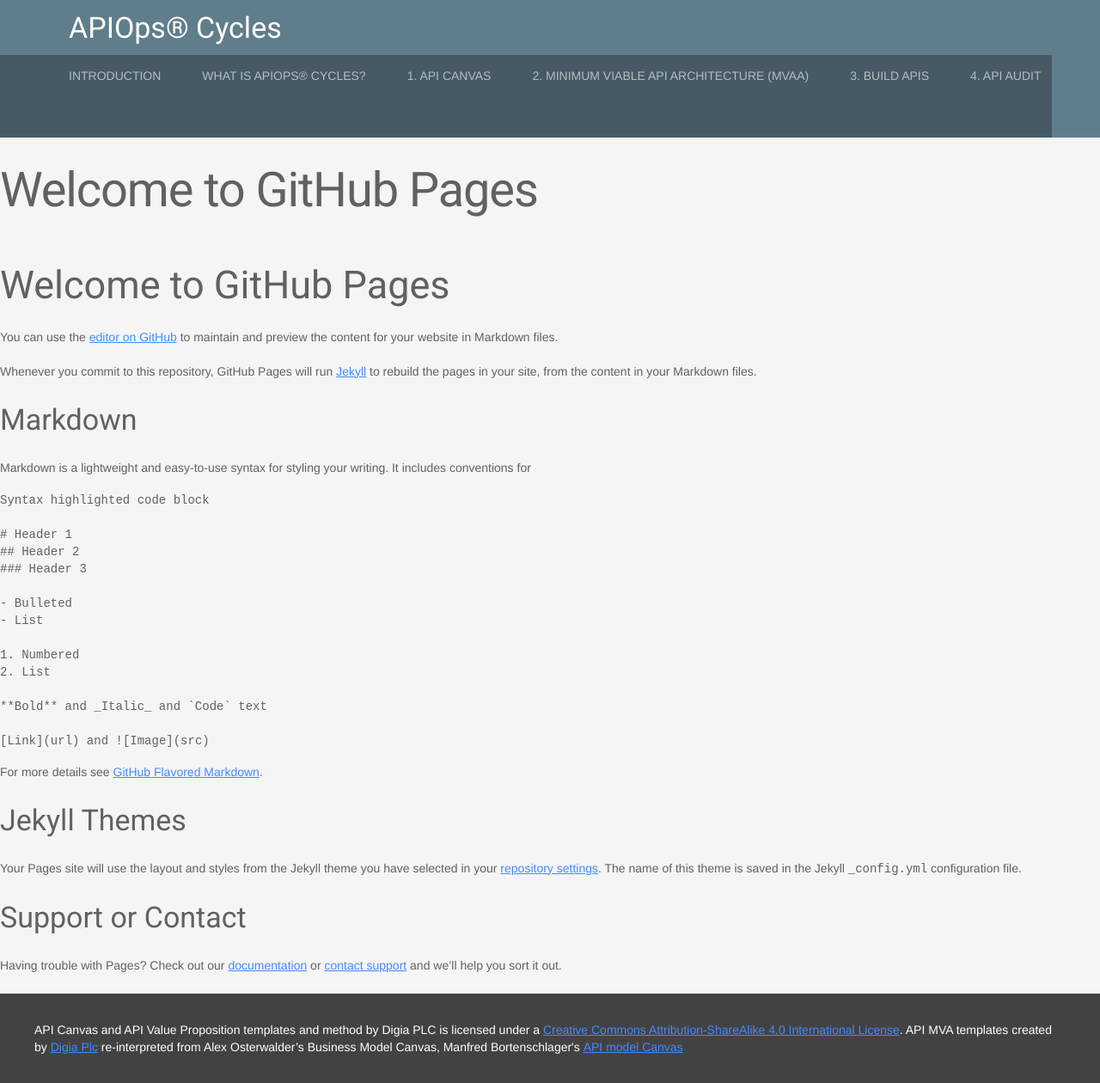
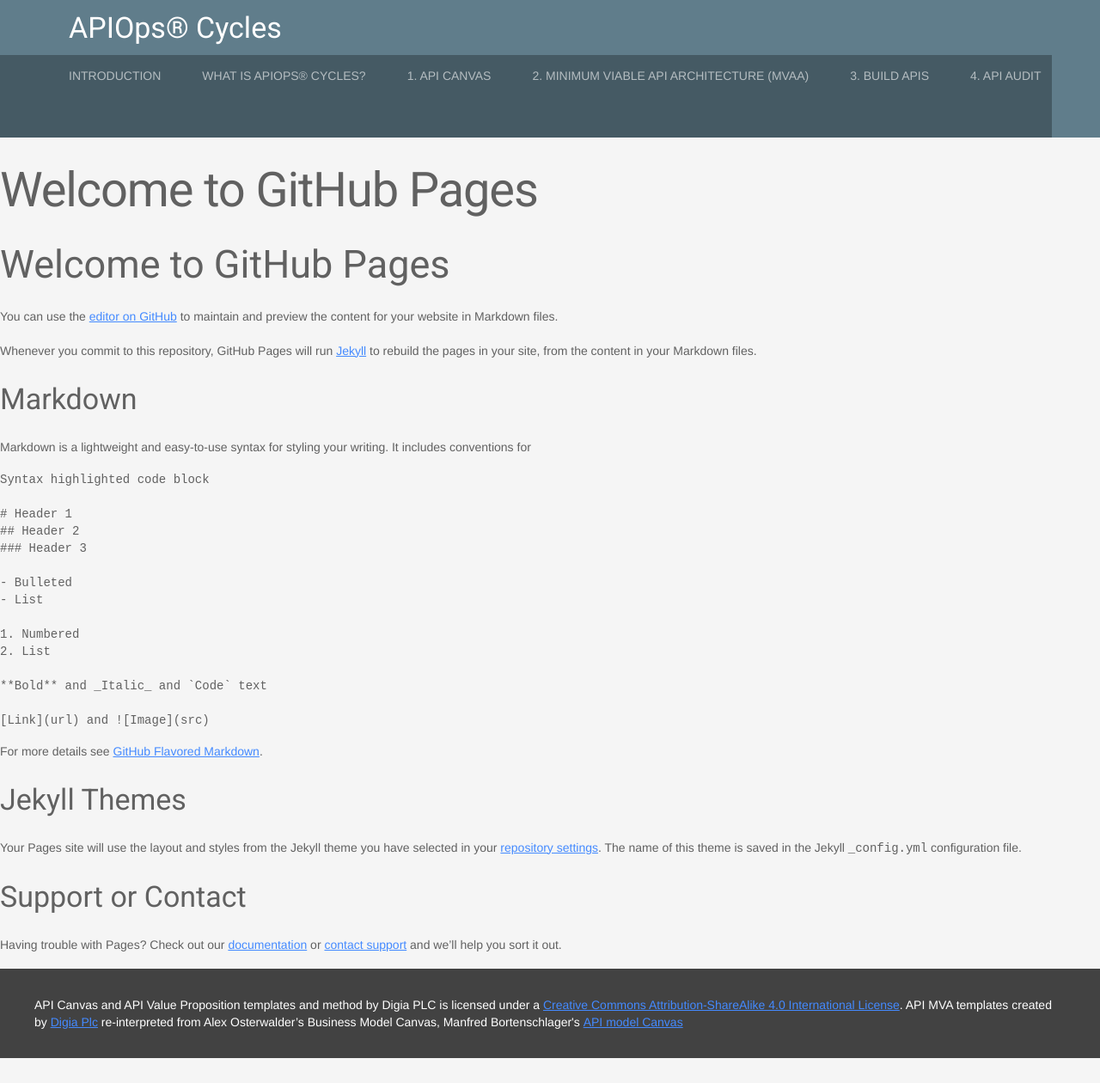
Before and after one commit to mniinio/APIOps-cycles, a Jekyll site: the page built from README.md, in a window 1280 px wide. Shown: the whole page at 86% size. Built offline with Jekyll 4.4.1, drawn with Linux system fonts in a browser that asks for light colours; our own code applies the rules of GitHub Pages for plain Markdown files; after the commit the page ends 1231 px from its top, so only the background shows below that.

Commit message:
removing not needed tags

```diff
--- a/_layouts/page.html
+++ b/_layouts/page.html
@@ -5,9 +5,5 @@ layout: default
              <div class="mdl-cell mdl-cell--12-col">
               <h1>{{ page.title }}</h1>
 
-                <main class="mdl-layout__content">
+
                 {{ content }}
-                </main>
-
-            </div>
-          </section>
```
